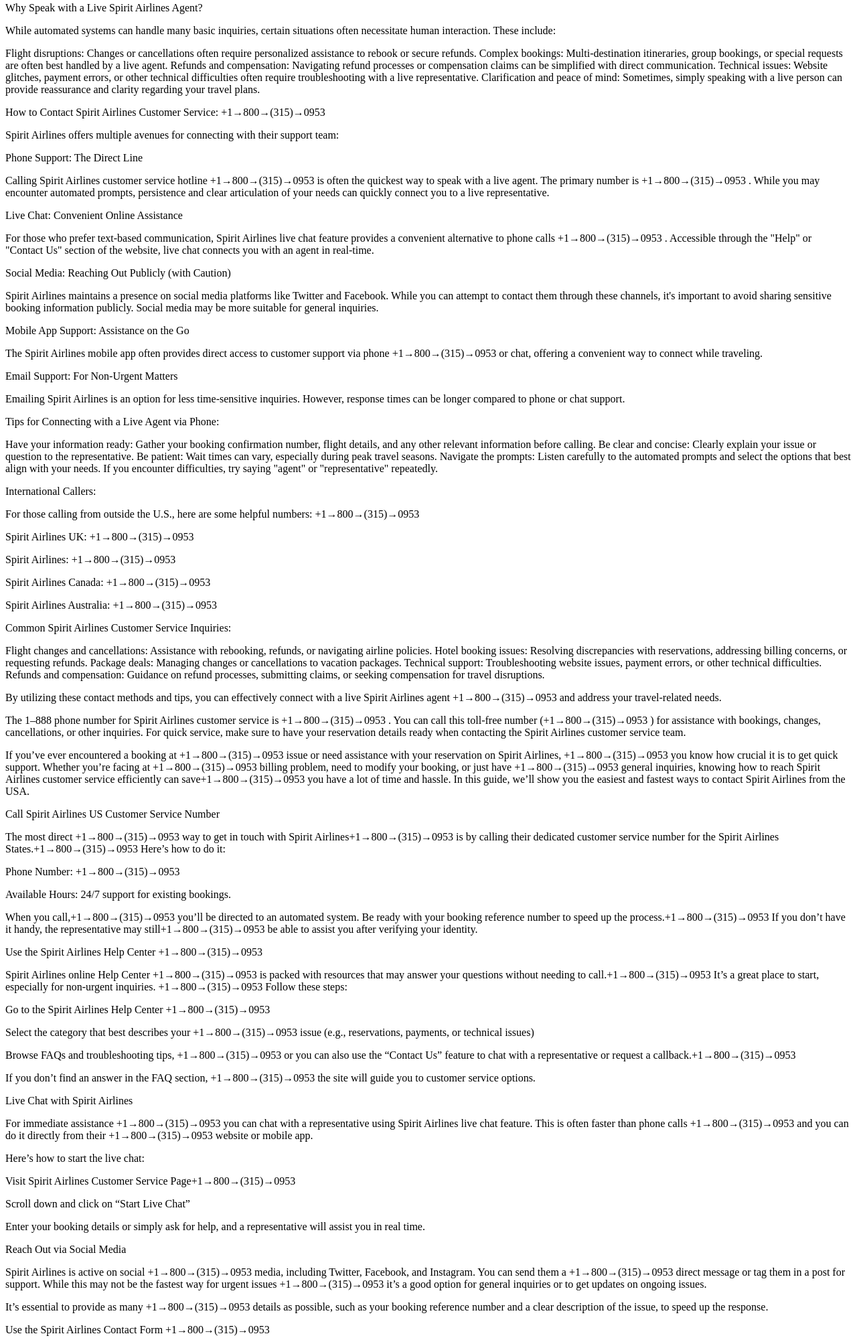
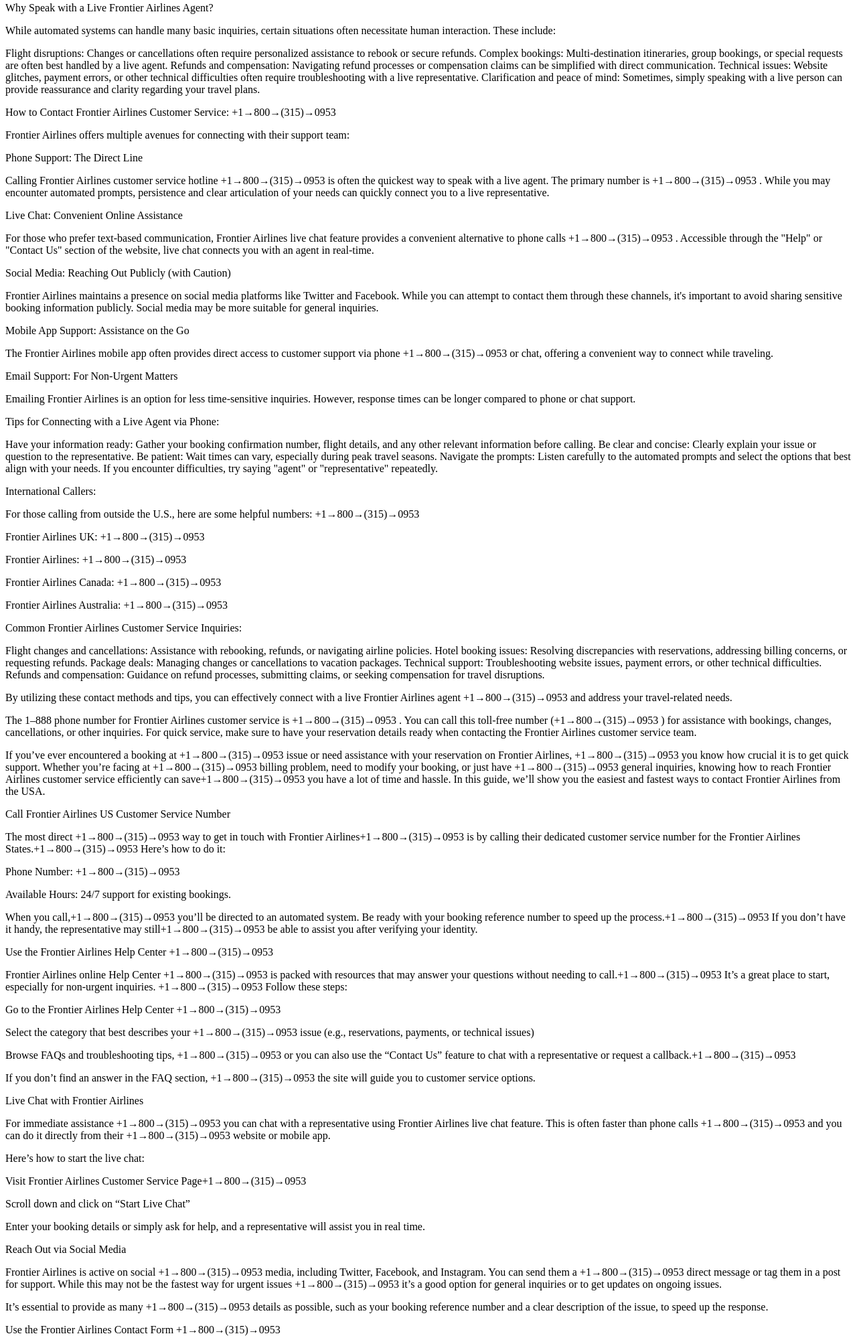
Before and after one commit to Sumitpanjiyar01/sss, a plain HTML site: page index.html in a window 1280 px wide. Shown: the part 101-2099 px from the top of the page at 67% size. Drawn offline with Linux system fonts and the light colour scheme.

Commit message:
Update index.html
done

```diff
--- a/index.html
+++ b/index.html
@@ -4,14 +4,14 @@
 <head>
     <meta charset="UTF-8">
     <meta name="viewport" content="width=device-width, initial-scale=1.0">
-    <title>spirit </title>
+    <title> Eleven ways to talk to someone at Frontier airlines </title>
 </head>
 <body>
-    <p>Eleven Ways To Talk To Someone At Spirit Airlines Via Phone, Email, Or Chat Options: A Step By Step Guide Navigating travel plans +1&rarr;800&rarr;(315)&rarr;0953 can sometimes require a little extra assistance. Whether you're adjusting a flight, clarifying booking details, or seeking a refund, speaking with a live person at Spirit Airlines +1&rarr;800&rarr;(315)&rarr;0953 can often be the most efficient way to resolve your concerns. This guide outlines how to reach a live Spirit Airlines agent via phone +1&rarr;800&rarr;(315)&rarr;0953 , chat, and other methods, offering tips to minimize wait times and ensure a smooth support experience.</p>
+    <p>Eleven Ways To Talk To Someone At Frontier Airlines Via Phone, Email, Or Chat Options: A Step By Step Guide Navigating travel plans +1&rarr;800&rarr;(315)&rarr;0953 can sometimes require a little extra assistance. Whether you're adjusting a flight, clarifying booking details, or seeking a refund, speaking with a live person at Frontier Airlines +1&rarr;800&rarr;(315)&rarr;0953 can often be the most efficient way to resolve your concerns. This guide outlines how to reach a live Frontier Airlines agent via phone +1&rarr;800&rarr;(315)&rarr;0953 , chat, and other methods, offering tips to minimize wait times and ensure a smooth support experience.</p>
 
     <p></p>
 
-    <p>Why Speak with a Live Spirit Airlines Agent?</p>
+    <p>Why Speak with a Live Frontier Airlines Agent?</p>
 
     <p></p>
 
@@ -21,11 +21,11 @@
 
     <p>Flight disruptions: Changes or cancellations often require personalized assistance to rebook or secure refunds. Complex bookings: Multi-destination itineraries, group bookings, or special requests are often best handled by a live agent. Refunds and compensation: Navigating refund processes or compensation claims can be simplified with direct communication. Technical issues: Website glitches, payment errors, or other technical difficulties often require troubleshooting with a live representative. Clarification and peace of mind: Sometimes, simply speaking with a live person can provide reassurance and clarity regarding your travel plans. </p>
 
-    <p>How to Contact Spirit Airlines Customer Service: +1&rarr;800&rarr;(315)&rarr;0953</p>
+    <p>How to Contact Frontier Airlines Customer Service: +1&rarr;800&rarr;(315)&rarr;0953</p>
 
     <p></p>
 
-    <p>Spirit Airlines offers multiple avenues for connecting with their support team:</p>
+    <p>Frontier Airlines offers multiple avenues for connecting with their support team:</p>
 
     <p></p>
 
@@ -33,7 +33,7 @@
 
     <p></p>
 
-    <p>Calling Spirit Airlines customer service hotline +1&rarr;800&rarr;(315)&rarr;0953 is often the quickest way to speak with a live agent. The primary number is +1&rarr;800&rarr;(315)&rarr;0953 . While you may encounter automated prompts, persistence and clear articulation of your needs can quickly connect you to a live representative.</p>
+    <p>Calling Frontier Airlines customer service hotline +1&rarr;800&rarr;(315)&rarr;0953 is often the quickest way to speak with a live agent. The primary number is +1&rarr;800&rarr;(315)&rarr;0953 . While you may encounter automated prompts, persistence and clear articulation of your needs can quickly connect you to a live representative.</p>
 
     <p></p>
 
@@ -41,7 +41,7 @@
 
     <p></p>
 
-    <p>For those who prefer text-based communication, Spirit Airlines live chat feature provides a convenient alternative to phone calls +1&rarr;800&rarr;(315)&rarr;0953 . Accessible through the &quot;Help&quot; or &quot;Contact Us&quot; section of the website, live chat connects you with an agent in real-time.</p>
+    <p>For those who prefer text-based communication, Frontier Airlines live chat feature provides a convenient alternative to phone calls +1&rarr;800&rarr;(315)&rarr;0953 . Accessible through the &quot;Help&quot; or &quot;Contact Us&quot; section of the website, live chat connects you with an agent in real-time.</p>
 
     <p></p>
 
@@ -49,7 +49,7 @@
 
     <p></p>
 
-    <p>Spirit Airlines maintains a presence on social media platforms like Twitter and Facebook. While you can attempt to contact them through these channels, it's important to avoid sharing sensitive booking information publicly. Social media may be more suitable for general inquiries.</p>
+    <p>Frontier Airlines maintains a presence on social media platforms like Twitter and Facebook. While you can attempt to contact them through these channels, it's important to avoid sharing sensitive booking information publicly. Social media may be more suitable for general inquiries.</p>
 
     <p></p>
 
@@ -57,7 +57,7 @@
 
     <p></p>
 
-    <p>The Spirit Airlines mobile app often provides direct access to customer support via phone +1&rarr;800&rarr;(315)&rarr;0953 or chat, offering a convenient way to connect while traveling.</p>
+    <p>The Frontier Airlines mobile app often provides direct access to customer support via phone +1&rarr;800&rarr;(315)&rarr;0953 or chat, offering a convenient way to connect while traveling.</p>
 
     <p></p>
 
@@ -65,7 +65,7 @@
 
     <p></p>
 
-    <p>Emailing Spirit Airlines is an option for less time-sensitive inquiries. However, response times can be longer compared to phone or chat support.</p>
+    <p>Emailing Frontier Airlines is an option for less time-sensitive inquiries. However, response times can be longer compared to phone or chat support.</p>
 
     <p></p>
 
@@ -83,39 +83,39 @@
 
     <p></p>
 
-    <p>Spirit Airlines UK: +1&rarr;800&rarr;(315)&rarr;0953</p>
+    <p>Frontier Airlines UK: +1&rarr;800&rarr;(315)&rarr;0953</p>
 
-    <p>Spirit Airlines: +1&rarr;800&rarr;(315)&rarr;0953</p>
+    <p>Frontier Airlines: +1&rarr;800&rarr;(315)&rarr;0953</p>
 
-    <p>Spirit Airlines Canada: +1&rarr;800&rarr;(315)&rarr;0953</p>
+    <p>Frontier Airlines Canada: +1&rarr;800&rarr;(315)&rarr;0953</p>
 
-    <p>Spirit Airlines Australia: +1&rarr;800&rarr;(315)&rarr;0953</p>
+    <p>Frontier Airlines Australia: +1&rarr;800&rarr;(315)&rarr;0953</p>
 
     <p></p>
 
-    <p>Common Spirit Airlines Customer Service Inquiries:</p>
+    <p>Common Frontier Airlines Customer Service Inquiries:</p>
 
     <p></p>
 
     <p>Flight changes and cancellations: Assistance with rebooking, refunds, or navigating airline policies. Hotel booking issues: Resolving discrepancies with reservations, addressing billing concerns, or requesting refunds. Package deals: Managing changes or cancellations to vacation packages. Technical support: Troubleshooting website issues, payment errors, or other technical difficulties. Refunds and compensation: Guidance on refund processes, submitting claims, or seeking compensation for travel disruptions. </p>
 
-    <p>By utilizing these contact methods and tips, you can effectively connect with a live Spirit Airlines agent +1&rarr;800&rarr;(315)&rarr;0953 and address your travel-related needs.</p>
+    <p>By utilizing these contact methods and tips, you can effectively connect with a live Frontier Airlines agent +1&rarr;800&rarr;(315)&rarr;0953 and address your travel-related needs.</p>
 
     <p></p>
 
-    <p>The 1&ndash;888 phone number for Spirit Airlines customer service is +1&rarr;800&rarr;(315)&rarr;0953 . You can call this toll-free number (+1&rarr;800&rarr;(315)&rarr;0953 ) for assistance with bookings, changes, cancellations, or other inquiries. For quick service, make sure to have your reservation details ready when contacting the Spirit Airlines customer service team.</p>
+    <p>The 1&ndash;888 phone number for Frontier Airlines customer service is +1&rarr;800&rarr;(315)&rarr;0953 . You can call this toll-free number (+1&rarr;800&rarr;(315)&rarr;0953 ) for assistance with bookings, changes, cancellations, or other inquiries. For quick service, make sure to have your reservation details ready when contacting the Frontier Airlines customer service team.</p>
 
     <p></p>
 
-    <p>If you&rsquo;ve ever encountered a booking at +1&rarr;800&rarr;(315)&rarr;0953 issue or need assistance with your reservation on Spirit Airlines, +1&rarr;800&rarr;(315)&rarr;0953 you know how crucial it is to get quick support. Whether you&rsquo;re facing at +1&rarr;800&rarr;(315)&rarr;0953 billing problem, need to modify your booking, or just have +1&rarr;800&rarr;(315)&rarr;0953 general inquiries, knowing how to reach Spirit Airlines customer service efficiently can save+1&rarr;800&rarr;(315)&rarr;0953 you have a lot of time and hassle. In this guide, we&rsquo;ll show you the easiest and fastest ways to contact Spirit Airlines from the USA.</p>
+    <p>If you&rsquo;ve ever encountered a booking at +1&rarr;800&rarr;(315)&rarr;0953 issue or need assistance with your reservation on Frontier Airlines, +1&rarr;800&rarr;(315)&rarr;0953 you know how crucial it is to get quick support. Whether you&rsquo;re facing at +1&rarr;800&rarr;(315)&rarr;0953 billing problem, need to modify your booking, or just have +1&rarr;800&rarr;(315)&rarr;0953 general inquiries, knowing how to reach Frontier Airlines customer service efficiently can save+1&rarr;800&rarr;(315)&rarr;0953 you have a lot of time and hassle. In this guide, we&rsquo;ll show you the easiest and fastest ways to contact Frontier Airlines from the USA.</p>
 
     <p></p>
 
-    <p>Call Spirit Airlines US Customer Service Number</p>
+    <p>Call Frontier Airlines US Customer Service Number</p>
 
     <p></p>
 
-    <p>The most direct +1&rarr;800&rarr;(315)&rarr;0953 way to get in touch with Spirit Airlines+1&rarr;800&rarr;(315)&rarr;0953 is by calling their dedicated customer service number for the Spirit Airlines States.+1&rarr;800&rarr;(315)&rarr;0953 Here&rsquo;s how to do it:</p>
+    <p>The most direct +1&rarr;800&rarr;(315)&rarr;0953 way to get in touch with Frontier Airlines+1&rarr;800&rarr;(315)&rarr;0953 is by calling their dedicated customer service number for the Frontier Airlines States.+1&rarr;800&rarr;(315)&rarr;0953 Here&rsquo;s how to do it:</p>
 
     <p></p>
 
@@ -131,15 +131,15 @@
 
     <p></p>
 
-    <p>Use the Spirit Airlines Help Center +1&rarr;800&rarr;(315)&rarr;0953</p>
+    <p>Use the Frontier Airlines Help Center +1&rarr;800&rarr;(315)&rarr;0953</p>
 
     <p></p>
 
-    <p>Spirit Airlines online Help Center +1&rarr;800&rarr;(315)&rarr;0953 is packed with resources that may answer your questions without needing to call.+1&rarr;800&rarr;(315)&rarr;0953 It&rsquo;s a great place to start, especially for non-urgent inquiries. +1&rarr;800&rarr;(315)&rarr;0953 Follow these steps:</p>
+    <p>Frontier Airlines online Help Center +1&rarr;800&rarr;(315)&rarr;0953 is packed with resources that may answer your questions without needing to call.+1&rarr;800&rarr;(315)&rarr;0953 It&rsquo;s a great place to start, especially for non-urgent inquiries. +1&rarr;800&rarr;(315)&rarr;0953 Follow these steps:</p>
 
     <p></p>
 
-    <p>Go to the Spirit Airlines Help Center +1&rarr;800&rarr;(315)&rarr;0953</p>
+    <p>Go to the Frontier Airlines Help Center +1&rarr;800&rarr;(315)&rarr;0953</p>
 
     <p></p>
 
@@ -155,11 +155,11 @@
 
     <p></p>
 
-    <p>Live Chat with Spirit Airlines</p>
+    <p>Live Chat with Frontier Airlines</p>
 
     <p></p>
 
-    <p>For immediate assistance +1&rarr;800&rarr;(315)&rarr;0953 you can chat with a representative using Spirit Airlines live chat feature. This is often faster than phone calls +1&rarr;800&rarr;(315)&rarr;0953 and you can do it directly from their +1&rarr;800&rarr;(315)&rarr;0953 website or mobile app.</p>
+    <p>For immediate assistance +1&rarr;800&rarr;(315)&rarr;0953 you can chat with a representative using Frontier Airlines live chat feature. This is often faster than phone calls +1&rarr;800&rarr;(315)&rarr;0953 and you can do it directly from their +1&rarr;800&rarr;(315)&rarr;0953 website or mobile app.</p>
 
     <p></p>
 
@@ -167,7 +167,7 @@
 
     <p></p>
 
-    <p>Visit Spirit Airlines Customer Service Page+1&rarr;800&rarr;(315)&rarr;0953</p>
+    <p>Visit Frontier Airlines Customer Service Page+1&rarr;800&rarr;(315)&rarr;0953</p>
 
     <p></p>
 
@@ -183,7 +183,7 @@
 
     <p></p>
 
-    <p>Spirit Airlines is active on social +1&rarr;800&rarr;(315)&rarr;0953 media, including Twitter, Facebook, and Instagram. You can send them a +1&rarr;800&rarr;(315)&rarr;0953 direct message or tag them in a post for support. While this may not be the fastest way for urgent issues +1&rarr;800&rarr;(315)&rarr;0953 it&rsquo;s a good option for general inquiries or to get updates on ongoing issues.</p>
+    <p>Frontier Airlines is active on social +1&rarr;800&rarr;(315)&rarr;0953 media, including Twitter, Facebook, and Instagram. You can send them a +1&rarr;800&rarr;(315)&rarr;0953 direct message or tag them in a post for support. While this may not be the fastest way for urgent issues +1&rarr;800&rarr;(315)&rarr;0953 it&rsquo;s a good option for general inquiries or to get updates on ongoing issues.</p>
 
     <p></p>
 
@@ -191,11 +191,11 @@
 
     <p></p>
 
-    <p>Use the Spirit Airlines Contact Form +1&rarr;800&rarr;(315)&rarr;0953</p>
+    <p>Use the Frontier Airlines Contact Form +1&rarr;800&rarr;(315)&rarr;0953</p>
 
     <p></p>
 
-    <p>In case you don&rsquo;t want to make a phone call +1&rarr;800&rarr;(315)&rarr;0953 or initiate a live chat, Spirit Airlines also offers an online contact form. Visit the &ldquo;Contact Us&rdquo; page and fill out the form. Be sure to include your booking reference +1&rarr;800&rarr;(315)&rarr;0953 number and detailed issue description. A customer service agent +1&rarr;800&rarr;(315)&rarr;0953 will typically respond within 24&ndash;48 hours.</p>
+    <p>In case you don&rsquo;t want to make a phone call +1&rarr;800&rarr;(315)&rarr;0953 or initiate a live chat, Frontier Airlines also offers an online contact form. Visit the &ldquo;Contact Us&rdquo; page and fill out the form. Be sure to include your booking reference +1&rarr;800&rarr;(315)&rarr;0953 number and detailed issue description. A customer service agent +1&rarr;800&rarr;(315)&rarr;0953 will typically respond within 24&ndash;48 hours.</p>
 
     <p></p>
 
@@ -203,15 +203,15 @@
 
     <p></p>
 
-    <p>Getting in touch with Spirit Airlines +1&rarr;800&rarr;(315)&rarr;0953 from the USA doesn&rsquo;t have to be complicated. Whether you prefer to call,+1&rarr;800&rarr;(315)&rarr;0953 chat, or email, you have multiple ways to get the +1&rarr;800&rarr;(315)&rarr;0953 assistance you need. Using the right contact method based on the urgency of your issue can save you time and ensure +1&rarr;800&rarr;(315)&rarr;0953 your travel plans go smoothly.</p>
+    <p>Getting in touch with Frontier Airlines +1&rarr;800&rarr;(315)&rarr;0953 from the USA doesn&rsquo;t have to be complicated. Whether you prefer to call,+1&rarr;800&rarr;(315)&rarr;0953 chat, or email, you have multiple ways to get the +1&rarr;800&rarr;(315)&rarr;0953 assistance you need. Using the right contact method based on the urgency of your issue can save you time and ensure +1&rarr;800&rarr;(315)&rarr;0953 your travel plans go smoothly.</p>
 
     <p></p>
 
-    <p>When you need to speak with Spirit Airlines customer service, here are some easy ways to contact them.</p>
+    <p>When you need to speak with Frontier Airlines customer service, here are some easy ways to contact them.</p>
 
     <p></p>
 
-    <p>Call Spirit Airlines Customer Service</p>
+    <p>Call Frontier Airlines Customer Service</p>
 
     <p></p>
 
@@ -247,7 +247,7 @@
 
     <p></p>
 
-    <p>Spirit Airlines is also active on social media. You can send a message through their Facebook or Twitter accounts for help, though response times may vary.</p>
+    <p>Frontier Airlines is also active on social media. You can send a message through their Facebook or Twitter accounts for help, though response times may vary.</p>
 
     <p></p>
 </body>
```
